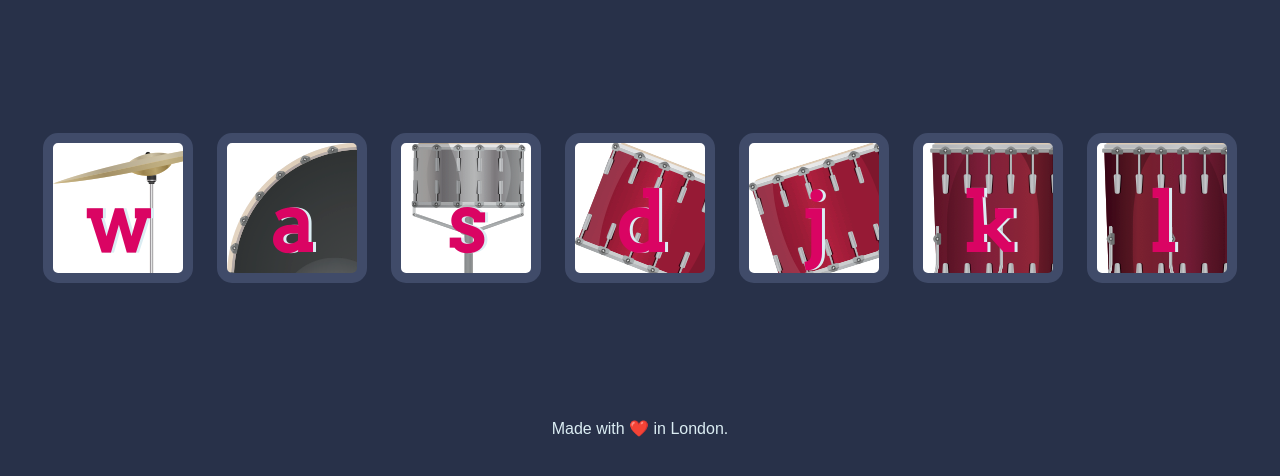
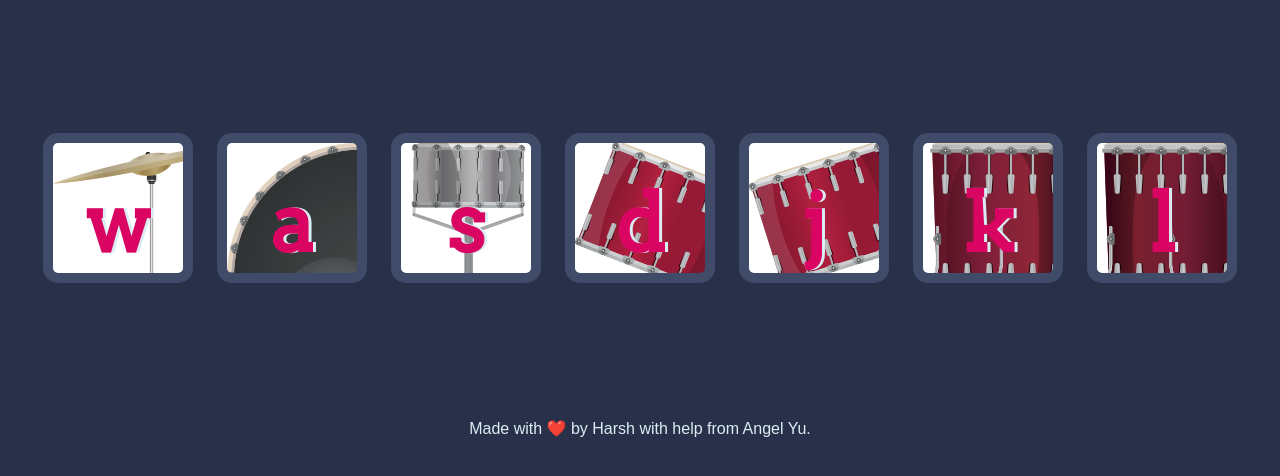
Before and after one commit to harshsaini100/drumkit, a plain HTML site: page index.html in a window 1280 px wide. Shown: the part 156-632 px from the top of the page. Drawn offline with Linux system fonts and the light colour scheme.

Commit message:
Update index.html

```diff
--- a/index.html
+++ b/index.html
@@ -23,7 +23,7 @@
 
 
   <footer>
-    Made with ❤️ in London.
+    Made with ❤️ by Harsh with help from Angel Yu.
   </footer>
   <script type="text/javascript" src="index.js">
 
```
